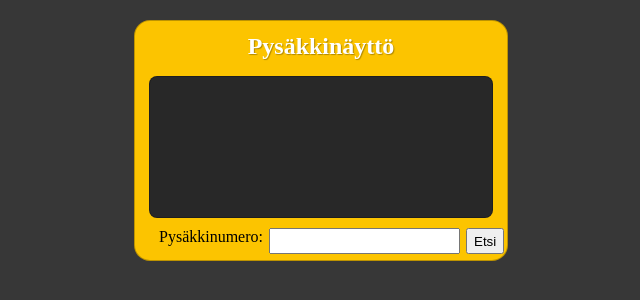
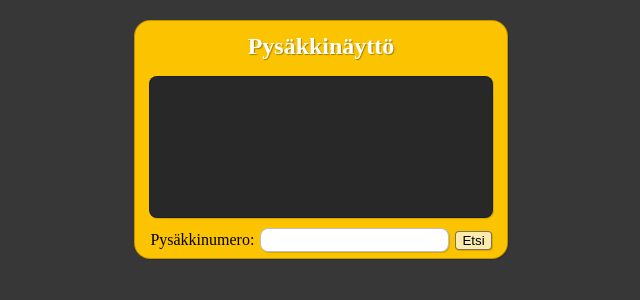
Before and after one commit to SamKallio/Pysakkinaytto, a React (Vite) app: page / in a window 1280 px wide. Shown: the top 300 px of the page, without its empty margins (319-959 px from the left). Built offline with nearby package versions, Linux system fonts and the light colour scheme.

Commit message:
updated css styles

```diff
--- a/src/App.css
+++ b/src/App.css
@@ -1,16 +1,22 @@
+:root {
+  --box-shadow: 1px 1px 1px rgba(0, 0, 0, 0.15);
+  --border-style: 1px solid rgba(0, 0, 0, 0.25);
+}
+
 .container {
   margin: auto;
   margin-top: 20px;
   max-width: 360px;
   min-height: 200px;
   background: rgb(252, 196, 0);
-  border: 1px solid rgba(0, 0, 0, 0.25);
+  border: var(--border-style);
   padding: 6px;
   border-radius: 16px;
   display: flex;
   flex-direction: column;
   align-items: center;
   gap: 10px;
+  box-shadow: var(--box-shadow);
 }
 
 #stopHeader {
@@ -18,7 +24,7 @@
   margin: 6px;
   font-weight: bolder;
   text-align: center;
-  text-shadow: 1px 1px 1px rgba(0, 0, 0, 0.3);
+  text-shadow: 1px 1px 1px rgba(0, 0, 0, 0.35);
 }
 
 #stopScreen {
@@ -27,19 +33,37 @@
   margin: auto;
   min-height: 140px;
   border-radius: 8px;
-  border: 1px solid rgba(0, 0, 0, 0.25);
+  border: var(--border-style);
   display: flex;
+  box-shadow: var(--box-shadow);
 }
 
 #searchBox {
+  justify-content: center;
+  align-items: center;
   display: flex;
   flex-direction: row;
   gap: 6px;
   width: 90%;
-  border-radius: 8px;
 }
 
 #searchInput {
   padding-left: 8px;
   height: 20px;
+  border-radius: 8px;
+  border: var(--border-style);
+  box-shadow: var(--box-shadow);
 }
+
+#searchBtn {
+  background: rgb(252, 235, 174);
+  border-radius: 4px;
+  padding-left: 6px;
+  padding-right: 6px;
+  box-shadow: var(--box-shadow);
+  border: 1px solid rgba(0, 0, 0, 0.5);
+}
+
+#searchBtn:hover {
+  background: rgb(255, 247, 215);
+}
--- a/src/components/SearchStopData.jsx
+++ b/src/components/SearchStopData.jsx
@@ -43,7 +43,7 @@ function SearchStopData() {
         min="0"
         onChange={() => setCurrentNumber(event.target.value)}
       ></input>
-      <input type="submit" value="Etsi"></input>
+      <input id="searchBtn" type="submit" value="Etsi"></input>
     </form>
   );
 }
```
